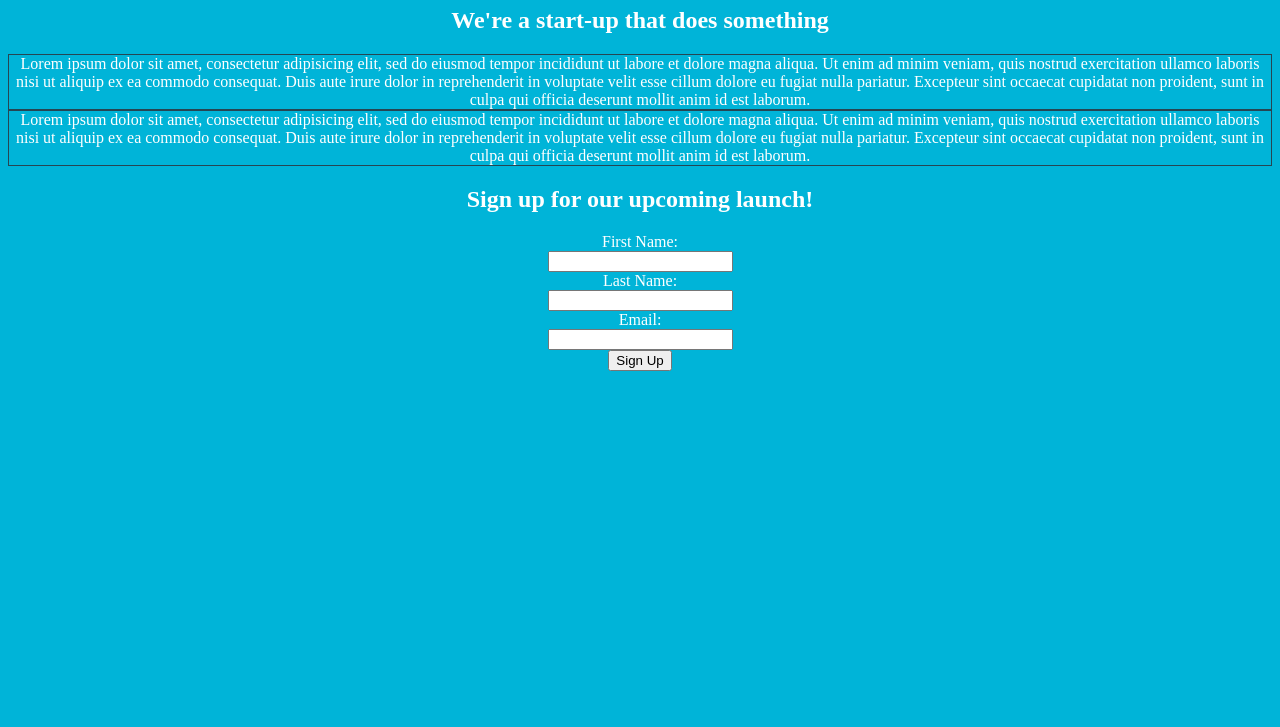
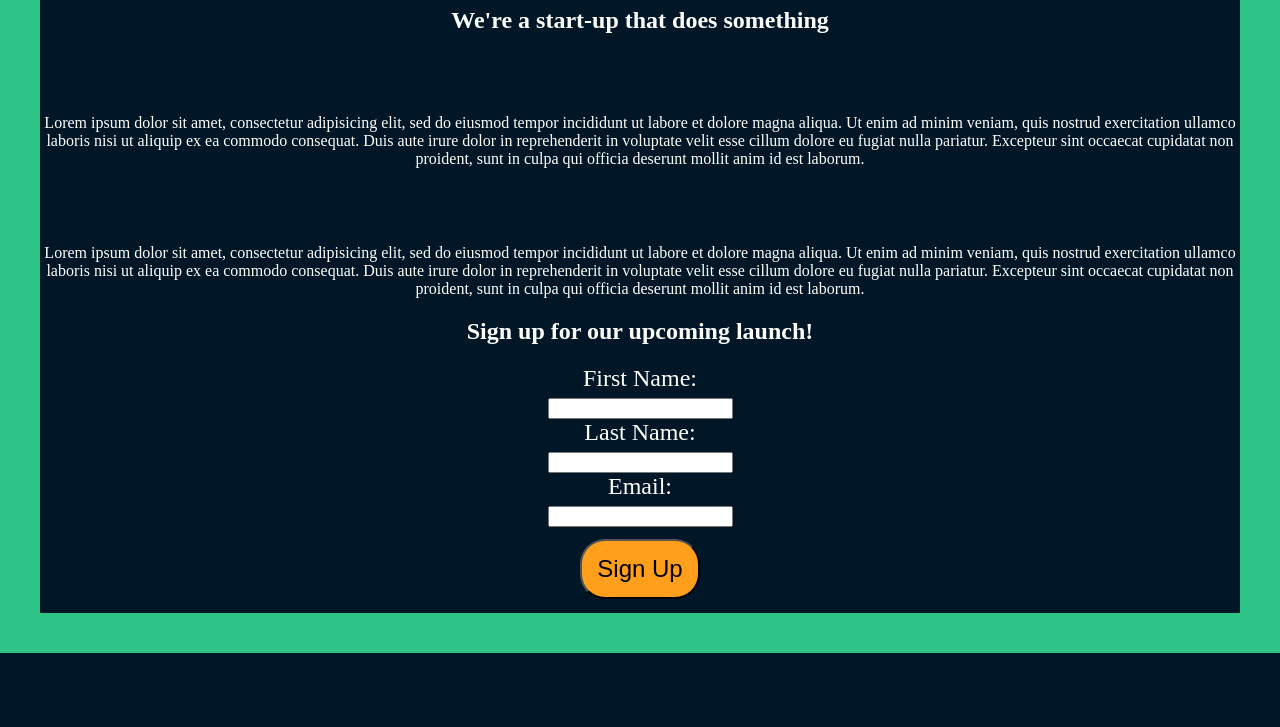
Before and after one commit to codebenderAlfah/Django-Learning-from-basics, a plain HTML site: page html css capstone project for django/index.html in a window 1280 px wide. Shown: the part 73-800 px from the top of the page. Drawn offline with Linux system fonts and the light colour scheme.

Commit message:
Update style.css

```diff
--- a/html css capstone project for django/style.css
+++ b/html css capstone project for django/style.css
@@ -1,14 +1,30 @@
 body{
+	font-family: stick;
+	background-color: #011627;
+	color: #FDFFFC;
 	text-align: center;
-	background: #00b4d8;
-	color: white;
+	border: 40px solid #2EC486;
+	border-top: 0px;
+	margin: 0px;
 }
-th{
-	margin-left: 40px;
-	margin-right: 40px;
-	background: #264653;
+
+p{
+	padding-top: 5%;
+	padding-left: 20%
+	padding-right: 20%;
 }
-p{
-	border: 1px solid #264653 ;
-	margin: auto;
+
+form{
+	font-size: 1.5em;
+	margin-bottom: 10px;
 }
+
+#sub{
+	background-color: #FF9F1C;
+	height: 60px;
+	width: 120px;
+	margin: 4px;
+	margin-top: 12px;
+	font-size: 1em;
+	border-radius: 25px
+}
```
